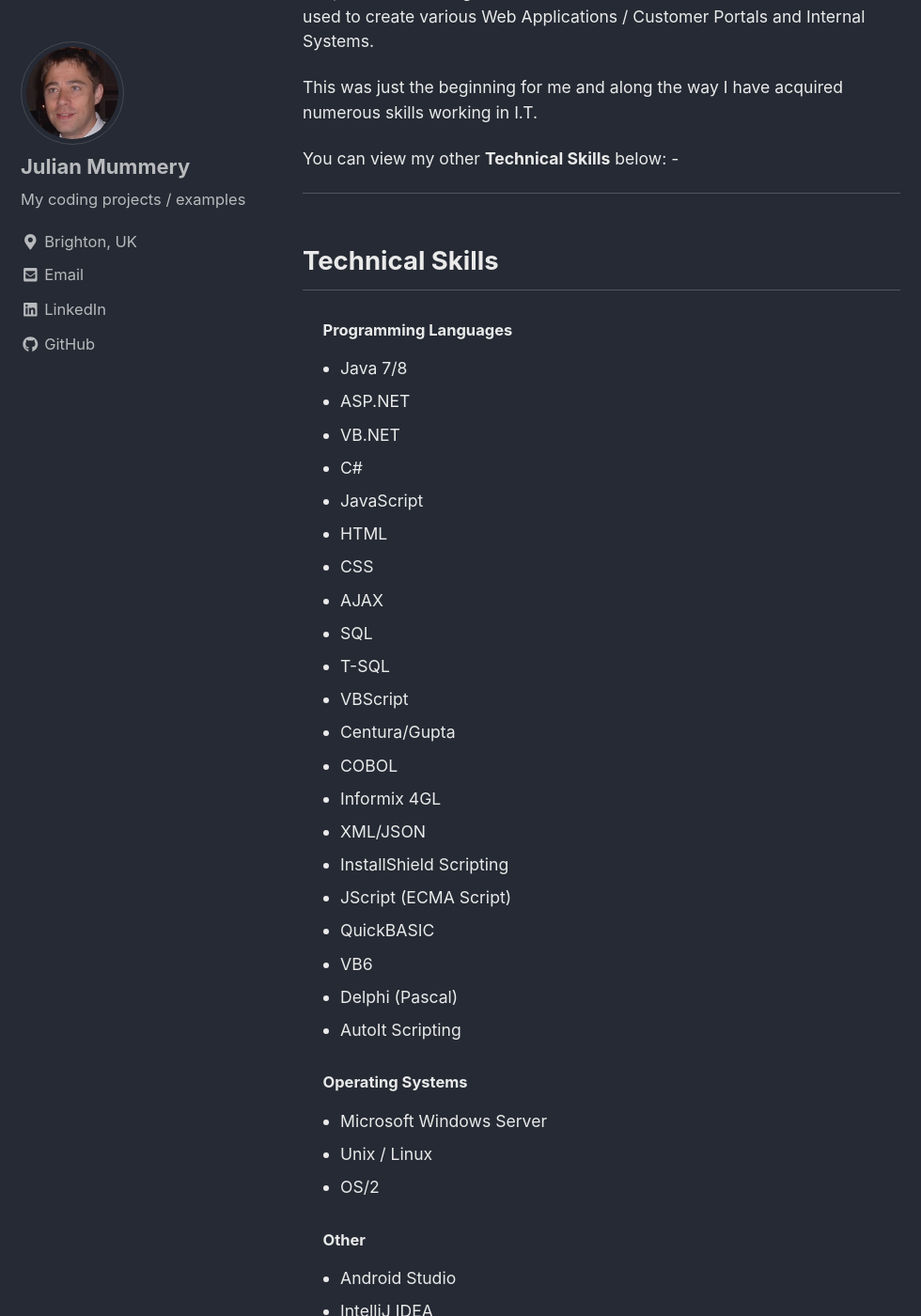
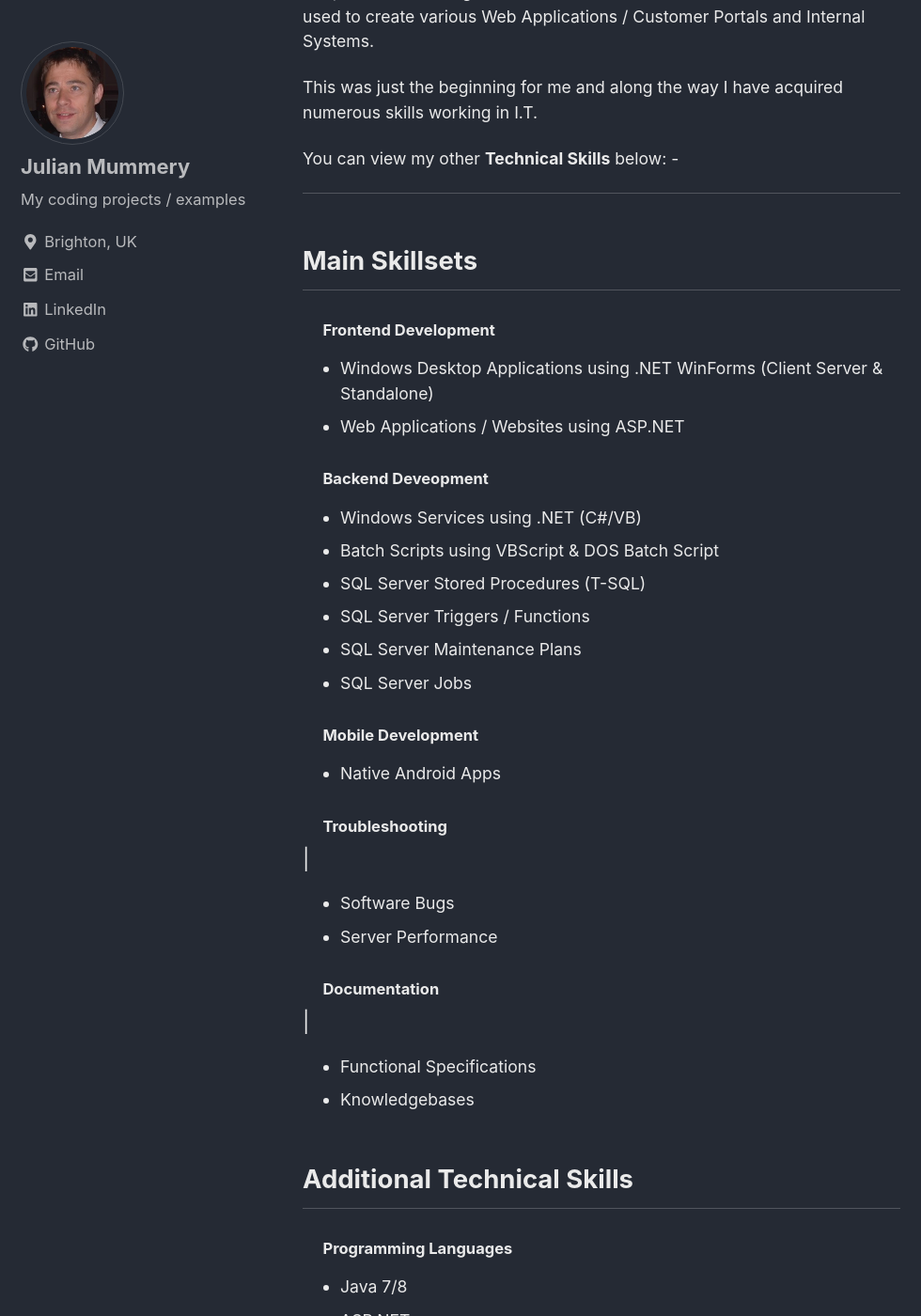
Before and after one commit to julianmummery/julianmummery.github.io, a Jekyll site: the page built from _pages/about.md, in a window 1280 px wide and 1400 px high, scrolled down 1622 px. Shown: the whole window at 94% size, without its empty margins (0-980 px from the left). Built offline with Jekyll 4.4.1, drawn with Linux system fonts in a browser that asks for light colours; nearby versions of some CDN libraries.

Commit message:
Added main skillset

```diff
--- a/_pages/about.md
+++ b/_pages/about.md
@@ -31,7 +31,37 @@ For more specific information about the businesses I have worked for along with
 
 <hr/>
 
-<h2>Technical Skills</h2>
+<h2>Main Skillsets</h2>
+<h5 style="padding-left:1.3em;">Frontend Development</h5>
+<ul style="font-size:0.80em;">
+    <li>Windows Desktop Applications using .NET WinForms (Client Server & Standalone)</li>
+    <li>Web Applications / Websites using ASP.NET</li>
+</ul>
+<h5 style="padding-left:1.3em;">Backend Deveopment</h5>
+<ul style="font-size:0.80em;">
+    <li>Windows Services using .NET (C#/VB)</li>
+    <li>Batch Scripts using VBScript & DOS Batch Script</li>
+    <li>SQL Server Stored Procedures (T-SQL)</li>
+    <li>SQL Server Triggers / Functions</li>
+    <li>SQL Server Maintenance Plans</li>
+    <li>SQL Server Jobs</li>
+</ul>
+<h5 style="padding-left:1.3em;">Mobile Development</h5>
+<ul style="font-size:0.80em;">
+    <li>Native Android Apps</li>
+</ul>
+<h5 style="padding-left:1.3em;">Troubleshooting</h5>|
+<ul style="font-size:0.80em;">
+    <li>Software Bugs</li>
+    <li>Server Performance</li>
+</ul>
+<h5 style="padding-left:1.3em;">Documentation</h5>|
+<ul style="font-size:0.80em;">
+    <li>Functional Specifications</li>
+    <li>Knowledgebases</li>
+</ul>
+
+<h2>Additional Technical Skills</h2>
 <h5 style="padding-left:1.3em;">Programming Languages</h5>
 <ul style="font-size:0.80em;">
   <li>Java 7/8</li>
```
